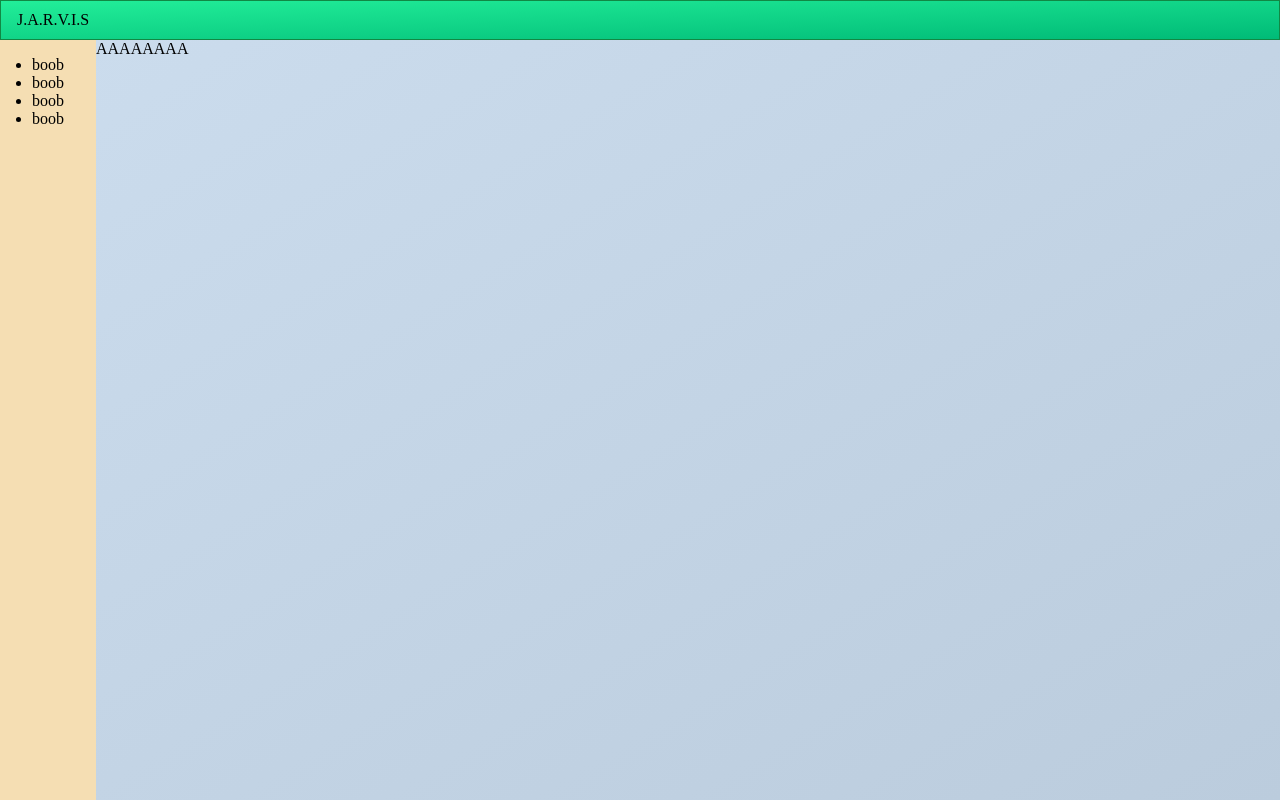
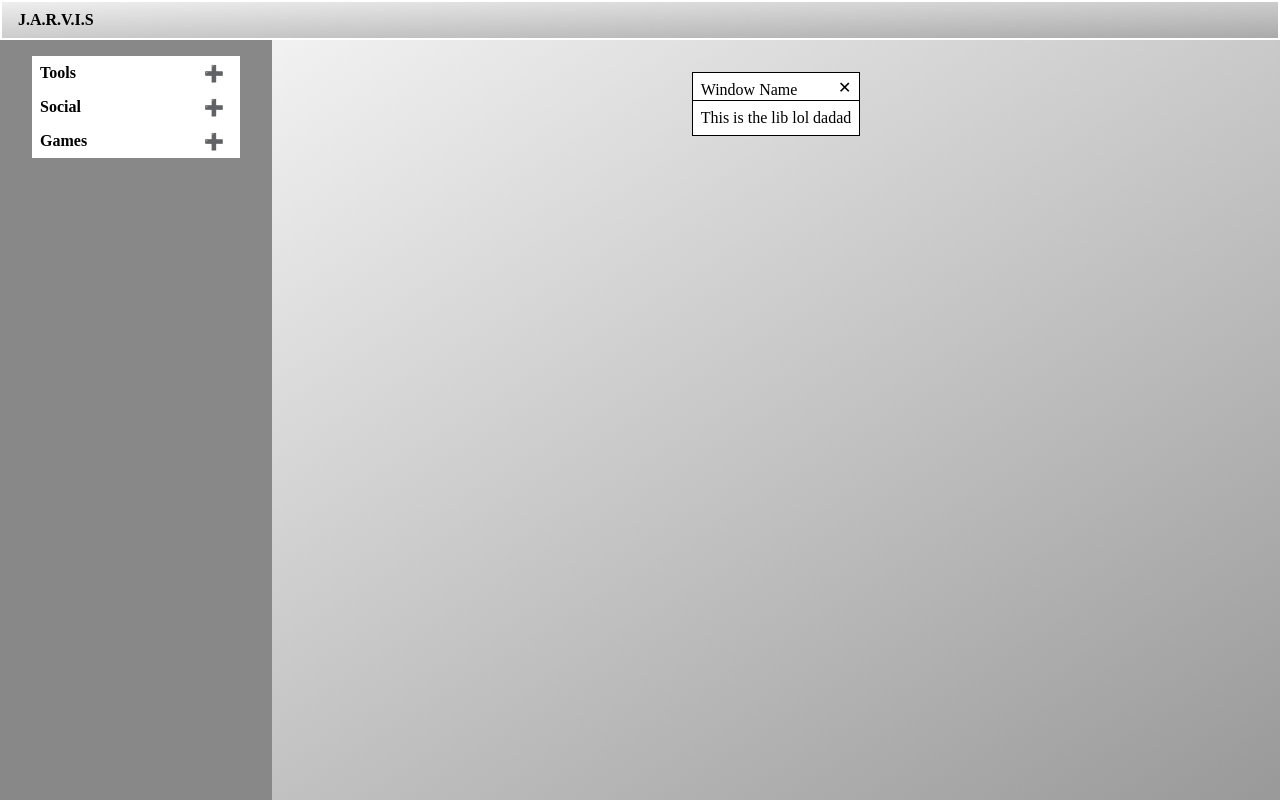
Before and after one commit to jrremlinger/Jarvis, a Flask app: page / in a window 1280 px wide. Run offline with Flask 2, Linux system fonts and the light colour scheme; some libraries are stand-ins or nearby versions.

Commit message:
Heavily updated styling

```diff
--- a/static/script.js
+++ b/static/script.js
@@ -1,3 +1,31 @@
+// List deco
+// let coll = document.getElementsByClassName("collapsible");
+let coll = $('.collapsible');
+for (let i = 0; i < coll.length; i++) {
+	$(coll[i]).click(function() {
+		this.classList.toggle('collactive');
+		let content = this.nextElementSibling;
+		content.style.display = (content.style.display === 'block') ? 'none' : 'block';
+	})
+}
+
+let buildWindows = async function() {
+	let response = await fetch('../static/windows/amnesia/amnesia.html');
+	let data = await response.text();
+	$('#displayzone').html(`\
+		<div class="window">\
+			<div class="windowtitlebar">\
+				<p>Window Name</p>\
+				<div class="windowclosebtn">&#10005</div>\
+			</div>\
+			<div class="windowcontent">\
+				${data}
+			</div>\
+		</div>\
+	`);
+}
+
+// Socket stuff
 let socket = io.connect('http://' + document.domain + ':' + location.port);
 
 socket.on('connect', function() {
@@ -14,3 +42,5 @@ socket.on('connect', function() {
 socket.on('from-server', function(str) {
 	console.log(str);
 })
+
+buildWindows();
--- a/static/style.css
+++ b/static/style.css
@@ -4,10 +4,11 @@
 	box-sizing: border-box;
 	margin: 0;
 	padding: 0;
+	user-select: none;
 }
 
 html {
-	background: linear-gradient(to bottom right, #CDE, #BCD);
+	background: linear-gradient(to bottom right, #FFF, #999);
 	background-size: cover;
 	background-repeat: no-repeat;
 }
@@ -15,28 +16,106 @@ html {
 #titlebar {
 	display: flex;
 	align-items: center;
+	justify-content: baseline;
+	text-align: center;
 	height: 5vh;
 	margin: 0 auto;
 	padding: 0 1em;
-	background: linear-gradient(to bottom right, #2E9, #0B7);
-	border: 0.1em #184 solid;
+	background: linear-gradient(to bottom right, #EEE, #AAA);
+	border: 0.15em #FFF solid;
+	font-weight: bolder;
 }
 
 #main {
- display: flex;
-}
+	display: flex;
+ }
 
 #navpanel {
-	background-color: wheat;
+	background-color: #888;
 	padding: 1em 2em;
 	height: 95vh;
+	width: 17em;
 	overflow-y: scroll;
 }
 
-#displayzone {
-
+.collapsible {
+	background-color: #FFF;
+	cursor: pointer;
+	padding: 0.5em;
+	width: 100%;
+	border: none;
+	font-weight: bolder;
 }
 
-.fakewindowtest {
+.collactive, .collapsible:hover {
+	background-color: #666;
+	color: white
+}
 
+.collapsible:after {
+	content: '\02795';
+	color: white;
+	float: right;
+	margin-right: 0.5em;
 }
+
+.collactive::after {
+	content: '\2796';
+}
+
+.collapselist {
+	display: none;
+	overflow: hidden;
+	width: 85%;
+	margin: 0 auto;
+}
+
+.collapselist p {
+	display: flex;
+	align-items: center;
+	justify-content: center;
+	text-align: center;
+	padding: 0.5em;
+	border: 0.115em dashed #AAA;
+	color: #FFF;
+	border-top: none;
+	background-color: #333;
+}
+
+#displayzone {
+	padding: 2em;
+	display: flex;
+	flex-wrap: wrap;
+	justify-content: space-around;
+	margin: 0 auto;
+}
+
+.window {
+	/* display: none; */
+	background-color: #FFF;
+	margin: 0;
+	height: fit-content;
+	border: 0.1em solid black;
+}
+
+.windowtitlebar {
+	display: flex;
+	justify-content: space-between;
+	background-color: #FFF;
+	padding: 0.5em;
+	padding-bottom: 0;
+	border-bottom: 0.1em solid black;
+}
+
+.windowclosebtn {
+	position: relative;;
+	bottom: 0.2em;
+}
+
+.windowclosebtn:hover ~ .windowtitlebar {
+	background-color: #E55;
+}
+
+.windowcontent {
+	padding: 0.5em;
+}
--- /dev/null
+++ b/static/windows/amnesia/amnesia.html
@@ -0,0 +1 @@
+<p>This is the lib lol dadad</p>
--- a/templates/index.html
+++ b/templates/index.html
@@ -6,25 +6,32 @@
 	<meta name="viewport" content="width=device-width, initial-scale=1.0">
 	<title>J.A.R.V.I.S</title>
 	<link rel="stylesheet" href="{{ url_for('static', filename='style.css') }}">
+	<link rel="stylesheet" href="../static/style.css">
 	<link rel="shortcut icon" href="{{ url_for('static', filename='favicon.ico') }}">
 </head>
 <body>
 	<div id="titlebar">J.A.R.V.I.S</div>
 	<div id="main">
 		<div id="navpanel">
-			<ul>
-				<li>boob</li>
-				<li>boob</li>
-				<li>boob</li>
-				<li>boob</li>
-			</ul>
+			<div class="collapsible">Tools</div>
+			<div class="collapselist">
+				<p>Amnesia (Library)</p>
+			</div>
+			<div type="button" class="collapsible">Social</div>
+			<div class="collapselist">
+				<p>Chatterbox</p>
+			</div>
+			<div type="button" class="collapsible">Games</div>
+			<div class="collapselist">
+				<p>Checkers</p>
+				<p>Tic Tac Toe</p>
+			</div>
 		</div>
-		<div id="displayzone">
-			<div class="fakewindowtest">AAAAAAAA</div>
-		</div>
+		<div id="displayzone"></div>
 	</div>
 	<script src="https://code.jquery.com/jquery-3.6.0.min.js"></script>
 	<script src="https://cdnjs.cloudflare.com/ajax/libs/socket.io/4.1.2/socket.io.js" integrity="sha512-iZIBSs+gDyTH0ZhUem9eQ1t4DcEn2B9lHxfRMeGQhyNdSUz+rb+5A3ummX6DQTOIs1XK0gOteOg/LPtSo9VJ+w==" crossorigin="anonymous" referrerpolicy="no-referrer"></script>
 	<script type="text/javascript" src="{{ url_for('static', filename='script.js') }}"></script>
+	<script type="text/javascript" src="../static/script.js"></script>
 </body>
 </html>
```
Also changed, not shown: 1 other file.
